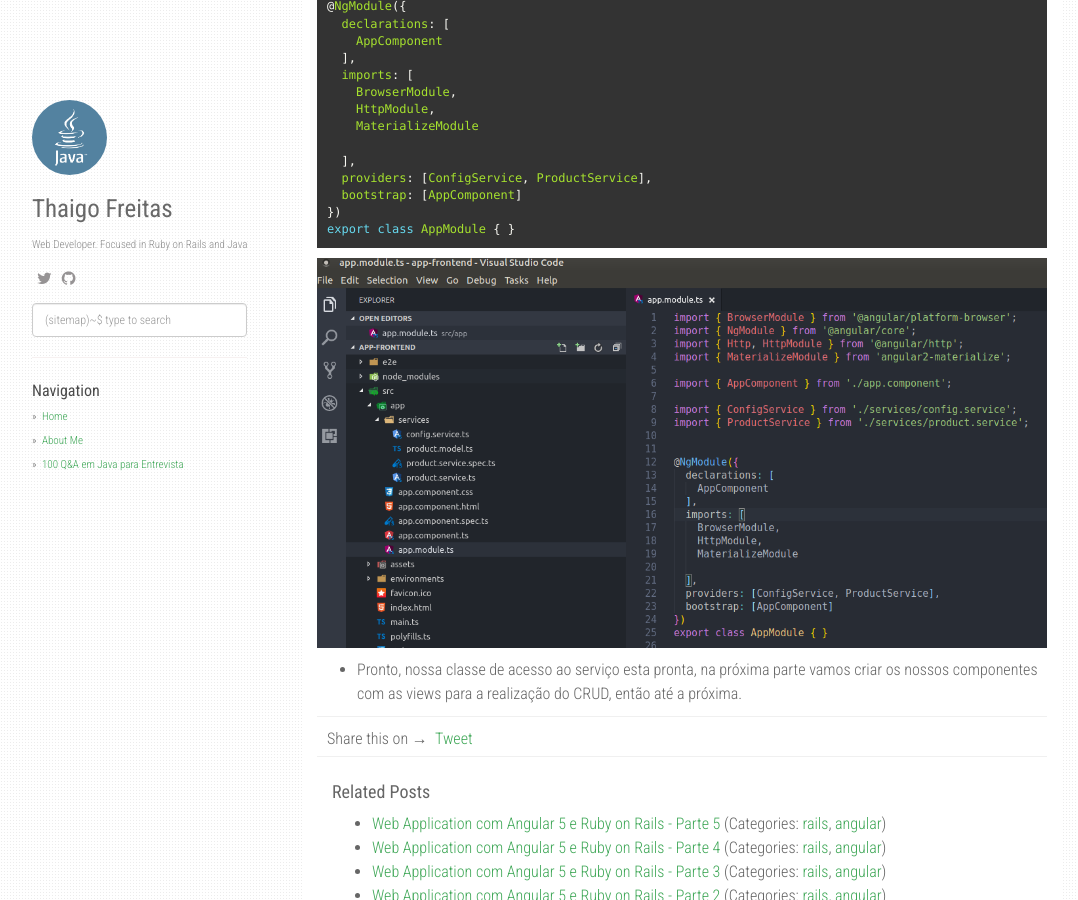
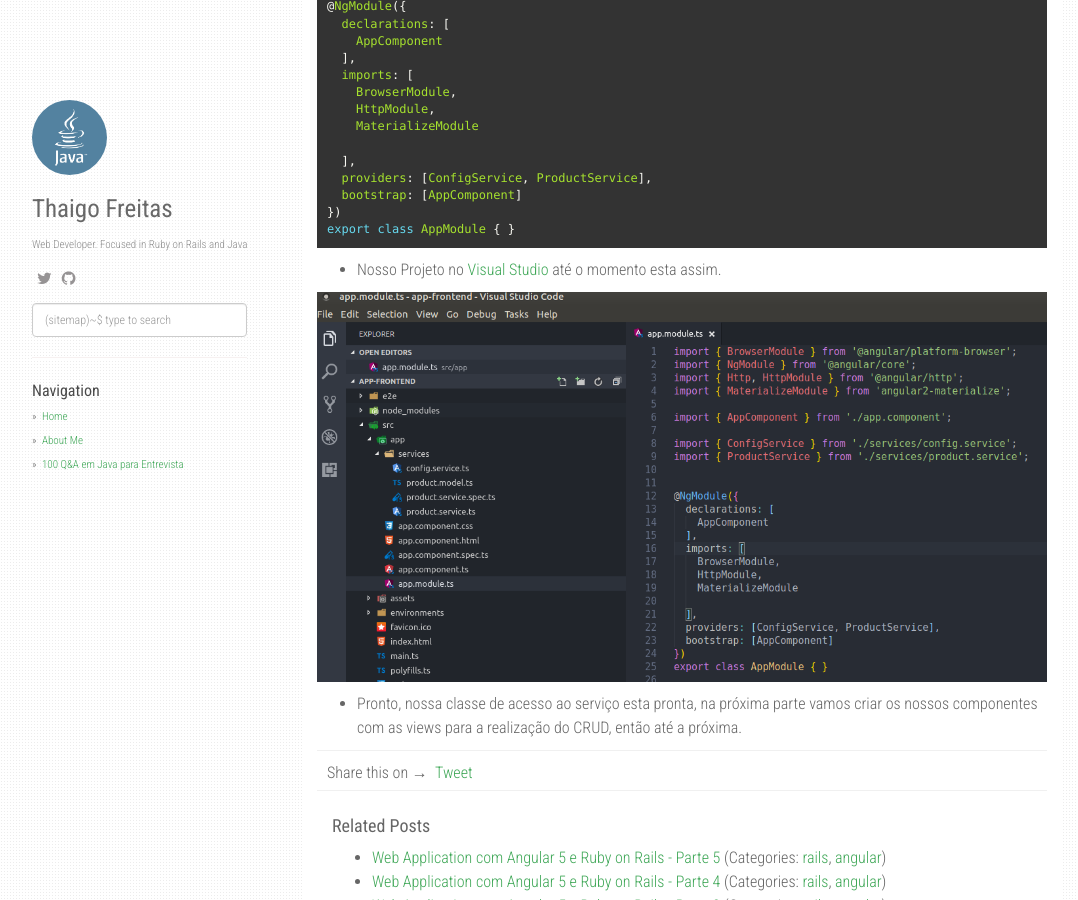
Before and after one commit to Thaigo/Thaigo.github.io, a Jekyll site: the page built from _posts/2018-03-10-web-app-com-angular-e-ruby-on-rails-parte6.md, in a window 1280 px wide and 900 px high, scrolled down 2621 px. Shown: the whole window, without its empty margins (53-1131 px from the left). Built offline with Jekyll 4.4.1, drawn with Linux system fonts in a browser that asks for light colours; nearby versions of some CDN libraries; comment, search, counter and statistics services are not loaded.

Commit message:
update-post

````diff
--- a/_posts/2018-03-10-web-app-com-angular-e-ruby-on-rails-parte6.md
+++ b/_posts/2018-03-10-web-app-com-angular-e-ruby-on-rails-parte6.md
@@ -147,6 +147,8 @@ import { ProductService } from './services/product.service';
 export class AppModule { }
 ```
 
+ - Nosso Projeto no [Visual Studio](https://code.visualstudio.com/) até o momento esta assim.
+
 ![Screenshot overview](/static/img/app_angular_rails/overview.png)
 
  - Pronto, nossa classe de acesso ao serviço esta pronta, na próxima parte vamos criar os nossos componentes com as views para a realização do CRUD, então até a próxima.
````
